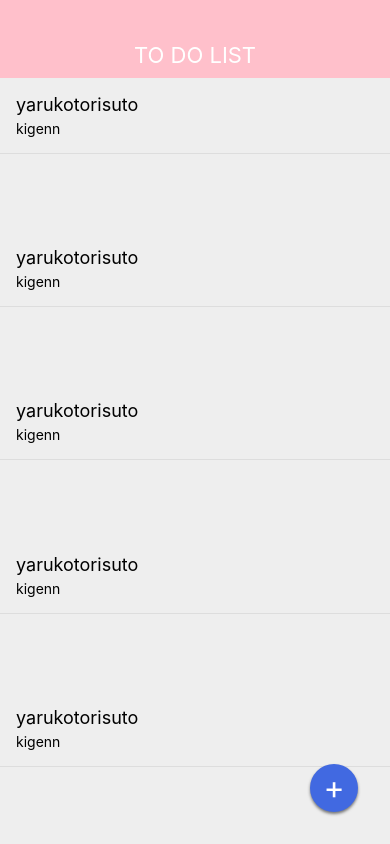
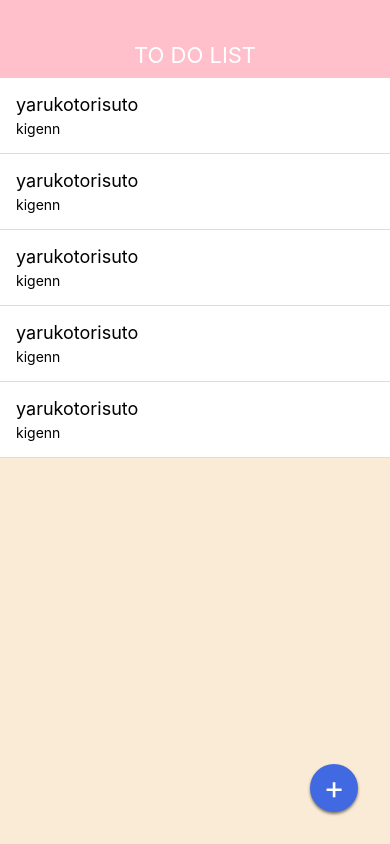
Before and after one commit to MarryNodder/MemoApp0902, a React Native app: screen / in a window 390 px wide. Built offline with nearby package versions, Linux system fonts and the light colour scheme.

Commit message:
making new files

```diff
--- a/App.js
+++ b/App.js
@@ -1,58 +1,17 @@
 import React from 'react';
 import { StyleSheet, Text, View } from 'react-native';
 
-import BodyText from './src/elements/BodyText';
+import MemoList from './src/components/list';
+import MemoAddButtton from './src/components/memoaddbutton';
+import AppBar from './src/components/appbar';
 
 export default class App extends React.Component {
   render() {
     return(
     <View style={styles.container}>
-
-      <View style= {styles.appbar}>
-        <View>
-          <Text style={styles.appbarTitle}>TO DO LIST</Text>
-        </View>
-      </View>
-
-      <View style = {styles.memoList}>
-        <View style={styles.memoListItem}>
-          <Text style={styles.memoTitle}>yarukotorisuto</Text>
-          <Text style={styles.memoDate}>kigenn</Text>
-        </View>
-      </View>
-
-      <View style = {styles.memoList}>
-        <View style={styles.memoListItem}>
-          <Text style={styles.memoTitle}>yarukotorisuto</Text>
-          <Text style={styles.memoDate}>kigenn</Text>
-        </View>
-      </View>
-
-      <View style = {styles.memoList}>
-        <View style={styles.memoListItem}>
-          <Text style={styles.memoTitle}>yarukotorisuto</Text>
-          <Text style={styles.memoDate}>kigenn</Text>
-        </View>
-      </View>
-
-      <View style = {styles.memoList}>
-        <View style={styles.memoListItem}>
-          <Text style={styles.memoTitle}>yarukotorisuto</Text>
-          <Text style={styles.memoDate}>kigenn</Text>
-        </View>
-      </View>
-
-      <View style = {styles.memoList}>
-        <View style={styles.memoListItem}>
-          <Text style={styles.memoTitle}>yarukotorisuto</Text>
-          <Text style={styles.memoDate}>kigenn</Text>
-        </View>
-      </View>
-
-      <View style={styles.memoAddButtton}>
-        <Text style={styles.memoAddButttonTitle}>+</Text>
-      </View>
-
+      <AppBar />
+      <MemoList />
+      <MemoAddButtton />
     </View>
     );
     }
@@ -66,73 +25,4 @@ const styles = StyleSheet.create({
     justifyContent: 'center',
     paddingTop: 78,
   },
-
-  memoAddButtton:{
-    position: 'absolute',
-    bottom: 32,
-    right: 32,
-    width: 48,
-    height: 48,
-    backgroundColor: 'royalblue',
-    borderRadius: 50,
-    justifyContent: 'center',
-    alignItems: 'center',
-    shadowColor: '#000',
-    shadowOffset: { width: 0, height: 2},
-    shadowOpacity: 0.5,
-    shadowRadius:3,
-
-  },
-
-  memoAddButttonTitle:{
-    fontSize: 32,
-    lineHeight: 32,
-    color: '#fff',
-  },
-
-  memoList:{
-    backgroundColor: '#eee',
-    width: '100%',
-    flex: 1,
-  },
-
-  memoListItem:{
-    padding: 16,
-    borderBottomWidth: 1,
-    borderBottomColor: '#ddd',
-  },
-
-  memoTitle:{
-    fontSize: 18,
-    marginBottom: 5,
-  },
-
-  mamoDate:{
-    fontSize: 12,
-    marginBottom: 4,
-  },
-
-  appbar: {
-    position: 'absolute',
-    top: 0,
-    left: 0,
-    right: 0,
-    height: 80,
-    paddingTop: 30,
-    backgroundColor: 'pink',
-    justifyContent: 'center',
-    alignItems: 'center',
-    shadowColor: '#000',
-    shadowOffset: { width: 0, height: 0},
-    shadowOpacity: 0.5,
-    shadowRadius:3,
-
-  },
-
-  appbarTitle:{
-    color: '#fff',
-    fontSize: 22,
-
-
-  }
 });
--- /dev/null
+++ b/src/components/appbar.js
@@ -0,0 +1,43 @@
+import React from 'react';
+import { StyleSheet, Text, View} from 'react-native';
+
+class AppBar extends React.Component {
+    render() {
+        return(
+            <View style= {styles.appbar}>
+            <View>
+              <Text style={styles.appbarTitle}>TO DO LIST</Text>
+            </View>
+          </View>
+    );
+}
+}
+
+const styles = StyleSheet.create({
+
+appbar: {
+    position: 'absolute',
+    top: 0,
+    left: 0,
+    right: 0,
+    height: 80,
+    paddingTop: 30,
+    backgroundColor: 'pink',
+    justifyContent: 'center',
+    alignItems: 'center',
+    shadowColor: '#000',
+    shadowOffset: { width: 0, height: 0},
+    shadowOpacity: 0.5,
+    shadowRadius:3,
+
+  },
+
+  appbarTitle:{
+    color: '#fff',
+    fontSize: 22,
+
+}
+});
+
+
+export default AppBar;
--- /dev/null
+++ b/src/components/list.js
@@ -0,0 +1,62 @@
+import React from 'react';
+import { StyleSheet, Text, View} from 'react-native';
+
+class MemoList extends React.Component {
+    render() {
+        return(
+                <View style={styles.memoList}>
+
+                    <View style={styles.memoListItem}>
+                        <Text style={styles.memoTitle}>yarukotorisuto</Text>
+                        <Text style={styles.memoDate}>kigenn</Text>
+                    </View>
+
+                    <View style = {styles.memoListItem}>
+                        <Text style={styles.memoTitle}>yarukotorisuto</Text>
+                        <Text style={styles.memoDate}>kigenn</Text>
+                    </View>
+
+                    <View style = {styles.memoListItem}>
+                        <Text style={styles.memoTitle}>yarukotorisuto</Text>
+                        <Text style={styles.memoDate}>kigenn</Text>
+                    </View>
+
+                    <View style = {styles.memoListItem}>
+                        <Text style={styles.memoTitle}>yarukotorisuto</Text>
+                        <Text style={styles.memoDate}>kigenn</Text>
+                    </View>
+
+                    <View style = {styles.memoListItem}>
+                        <Text style={styles.memoTitle}>yarukotorisuto</Text>
+                        <Text style={styles.memoDate}>kigenn</Text>
+                    </View>
+                </View>
+        );
+    }
+}
+
+const styles = StyleSheet.create({
+    memoList:{
+        width: '100%',
+        flex: 1,
+      },
+
+      memoListItem:{
+        padding: 16,
+        borderBottomWidth: 1,
+        borderBottomColor: '#ddd',
+        backgroundColor: '#fff',
+      },
+
+      memoTitle:{
+        fontSize: 18,
+        marginBottom: 5,
+      },
+
+      mamoDate:{
+        fontSize: 12,
+        marginBottom: 4,
+      },
+    })
+
+export default MemoList;
--- /dev/null
+++ b/src/components/memoaddbutton.js
@@ -0,0 +1,40 @@
+import React from 'react';
+import { StyleSheet, Text, View} from 'react-native';
+
+class MemoAddButton extends React.Component {
+    render() {
+        return(
+                    <View style={styles.memoAddButtton}>
+                    <Text style={styles.memoAddButttonTitle}>+</Text>
+                    </View>
+        );
+    }
+}
+
+const styles = StyleSheet.create({
+    memoAddButtton:{
+    position: 'absolute',
+    bottom: 32,
+    right: 32,
+    width: 48,
+    height: 48,
+    backgroundColor: 'royalblue',
+    borderRadius: 50,
+    justifyContent: 'center',
+    alignItems: 'center',
+    shadowColor: '#000',
+    shadowOffset: { width: 0, height: 2},
+    shadowOpacity: 0.5,
+    shadowRadius:3,
+    },
+
+    memoAddButttonTitle:{
+        fontSize: 32,
+        lineHeight: 32,
+        color: '#fff',
+      },
+
+})
+
+
+export default MemoAddButton;
--- a/src/elements/BodyText.js
+++ b/src/elements/BodyText.js
@@ -12,16 +12,11 @@ class BodyText extends React.Component {
         );
     }
 }
-
 const styles = StyleSheet.create({
 
     text: {
         color: 'pink',
         backgroundColor: '#eee',
     },
-
 });
-
-
-
 export default BodyText;
```
